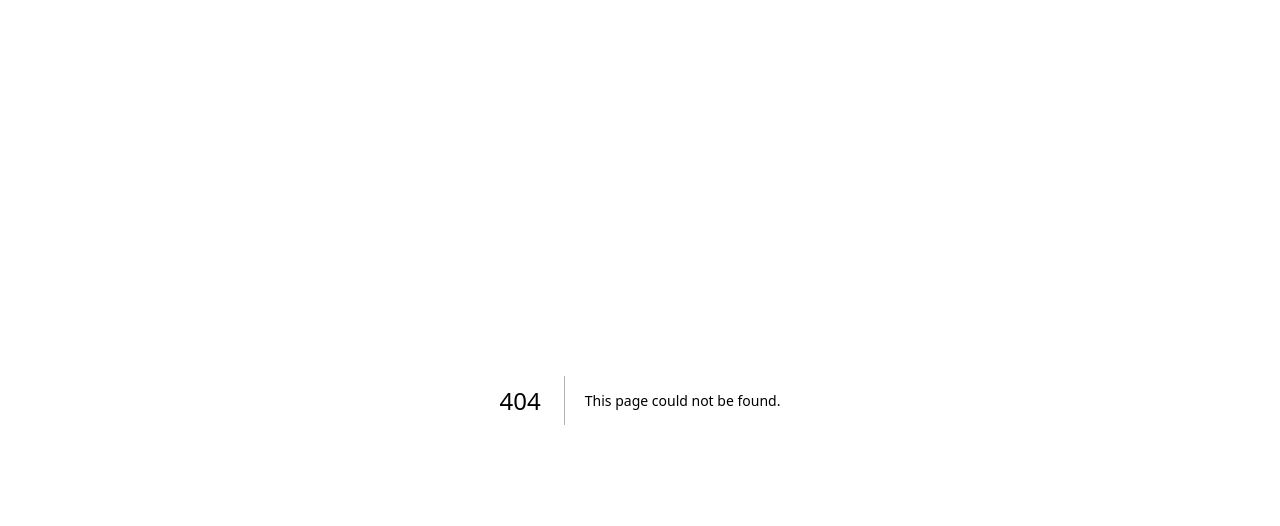
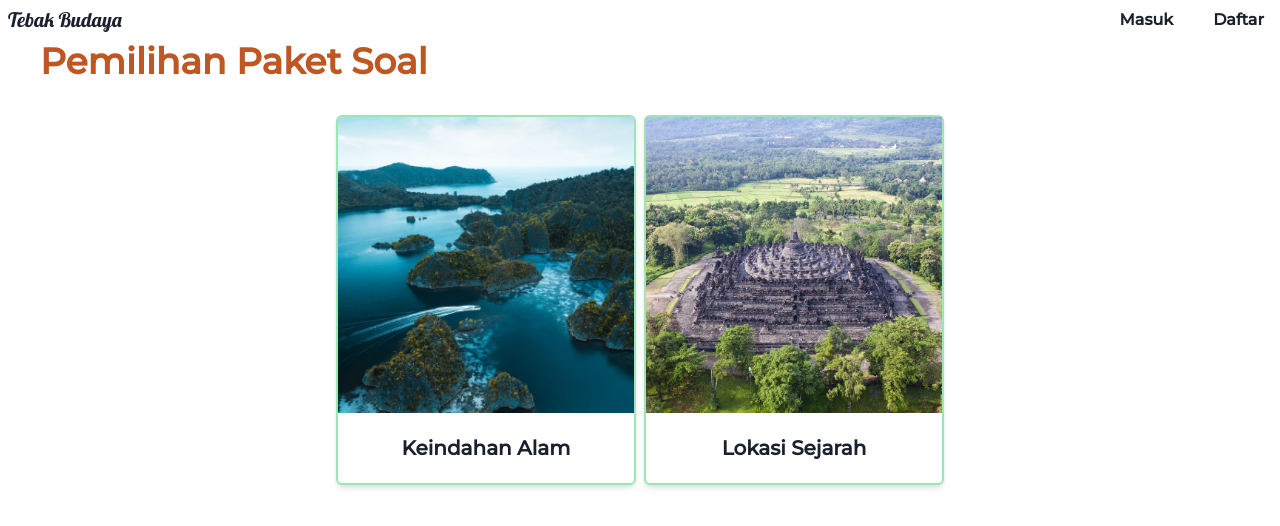
Before and after one commit to Lutfi-Azis/Tebak-Budaya-Indo, a Next.js app: page /play/area/package-selection in a window 1280 px wide. Before the commit this address had no page. Shown: the top 526 px of the page. Built offline with nearby package versions, Linux system fonts and the light colour scheme.

Commit message:
feat: Add package selection for area

```diff
--- /dev/null
+++ b/components/ClickableCard.tsx
@@ -0,0 +1,22 @@
+import { Card, CardProps, useToken } from "@chakra-ui/react";
+import { FC } from "react";
+
+type Props = CardProps;
+
+const Element: FC<Props> = (props) => {
+  const [borderColor, hoverBorderColor] = useToken("colors", [
+    "secondary.200",
+    "primary.300",
+  ]);
+  return (
+    <Card
+      borderColor={borderColor}
+      borderWidth={2}
+      cursor="pointer"
+      _hover={{ borderColor: hoverBorderColor }}
+      {...props}
+    />
+  );
+};
+
+export default Element;
--- /dev/null
+++ b/components/Package.tsx
@@ -0,0 +1,23 @@
+import { CardBody, CardFooter, Image, Text } from "@chakra-ui/react";
+import { FC } from "react";
+import QuestionPackage from "../types/QuestionPackage";
+import ClickableCard from "./ClickableCard";
+
+type Props = QuestionPackage;
+
+const Package: FC<Props> = (props) => {
+  return (
+    <ClickableCard w={300} shadow="md">
+      <CardBody p={0}>
+        <Image src={props.imageSrc} alt={props.imageAlt} />
+      </CardBody>
+      <CardFooter justify="center">
+        <Text fontSize="xl" fontWeight="bold">
+          {props.title}
+        </Text>
+      </CardFooter>
+    </ClickableCard>
+  );
+};
+
+export default Package;
--- /dev/null
+++ b/components/PackageSelection.tsx
@@ -0,0 +1,28 @@
+import { Heading, useToken, Wrap, WrapItem } from "@chakra-ui/react";
+import { FC } from "react";
+import QuestionPackage from "../types/QuestionPackage";
+import Package from "./Package";
+
+type Props = {
+  packages: QuestionPackage[];
+};
+
+const PackageSelection: FC<Props> = (props) => {
+  const [heading] = useToken("colors", ["primary.600"]);
+  return (
+    <>
+      <Heading pl={10} pb={8} color={heading}>
+        Pemilihan Paket Soal
+      </Heading>
+      <Wrap justify="center" pb={2}>
+        {props.packages.map((p) => (
+          <WrapItem key={p.title}>
+            <Package {...p} />
+          </WrapItem>
+        ))}
+      </Wrap>
+    </>
+  );
+};
+
+export default PackageSelection;
--- /dev/null
+++ b/pages/play/area/package-selection.tsx
@@ -0,0 +1,38 @@
+import next from "next";
+import Head from "../../../components/Head";
+import Header from "../../../components/Header";
+import PackageSelection from "../../../components/PackageSelection";
+
+const packages = [
+  {
+    author: "Lutfi",
+    description: "Menjelajahi keindahan-keindahan alam di Indonesia",
+    imageAlt: "Raja Ampat",
+    imageSrc:
+      process.env.NEXT_PUBLIC_HOST +
+      "/assets/images/places/papua raja ampat.jpg",
+    title: "Keindahan Alam",
+  },
+  {
+    author: "Lutfi",
+    description: "Menjelajahi titik-titik sejarah di Indonesia",
+    imageAlt: "Lokasi Sejarah",
+    imageSrc:
+      process.env.NEXT_PUBLIC_HOST +
+      "/assets/images/places/jawa-tengah borobudur.jpg",
+    title: "Lokasi Sejarah",
+  },
+];
+
+export default function AreaPackageSelection() {
+  return (
+    <>
+      <Head
+        title="Pemilihan Paket"
+        description="Pemilihan paket pertanyaan Tebak Wilayah"
+      />
+      <Header />
+      <PackageSelection packages={packages} />
+    </>
+  );
+}
--- a/pages/play/selection/gamemode.tsx
+++ b/pages/play/selection/gamemode.tsx
@@ -21,6 +21,7 @@ export default function Home() {
             }
             alt="Gedung tradisional di Bali."
             title="Tebak Wilayah"
+            href={process.env.NEXT_PUBLIC_HOST + "/play/area/package-selection"}
           />
           <GamemodeCard
             src={
@@ -29,6 +30,9 @@ export default function Home() {
             }
             alt="Sepasang pria dan wanita dengan pakaian adat."
             title="Tebak Baju Adat"
+            href={
+              process.env.NEXT_PUBLIC_HOST + "/play/clothing/package-selection"
+            }
           />
         </Wrap>
       </section>
--- /dev/null
+++ b/types/QuestionPackage.ts
@@ -0,0 +1,9 @@
+type QuestionPackage = {
+  title: string;
+  description: string;
+  author: string;
+  imageSrc: string;
+  imageAlt: string;
+};
+
+export default QuestionPackage;
```
Also changed, not shown: components/GamemodeCard.tsx (+11 -14 lines), public/assets/images/places/jawa-tengah borobudur.jpg (added), public/assets/images/places/papua raja ampat.jpg (added).
